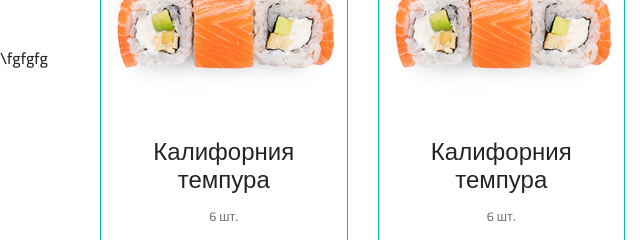
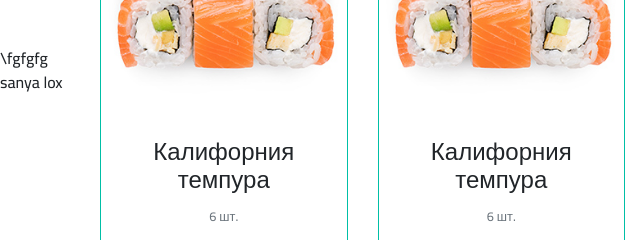
Before and after one commit to GoodEgUY/Project-1, a plain HTML site: page index.html in a window 1280 px wide. Shown: the part 1554-1794 px from the top of the page, 0-640 px from the left. Drawn offline with Linux system fonts and the light colour scheme.

Commit message:
test commit

```diff
--- a/index.html
+++ b/index.html
@@ -274,5 +274,6 @@
     </div>
 </body>
 \fgfgfg
+<div>sanya lox</div>
 <!-- тест коммита version 1.0.1-->
 </html>
```
